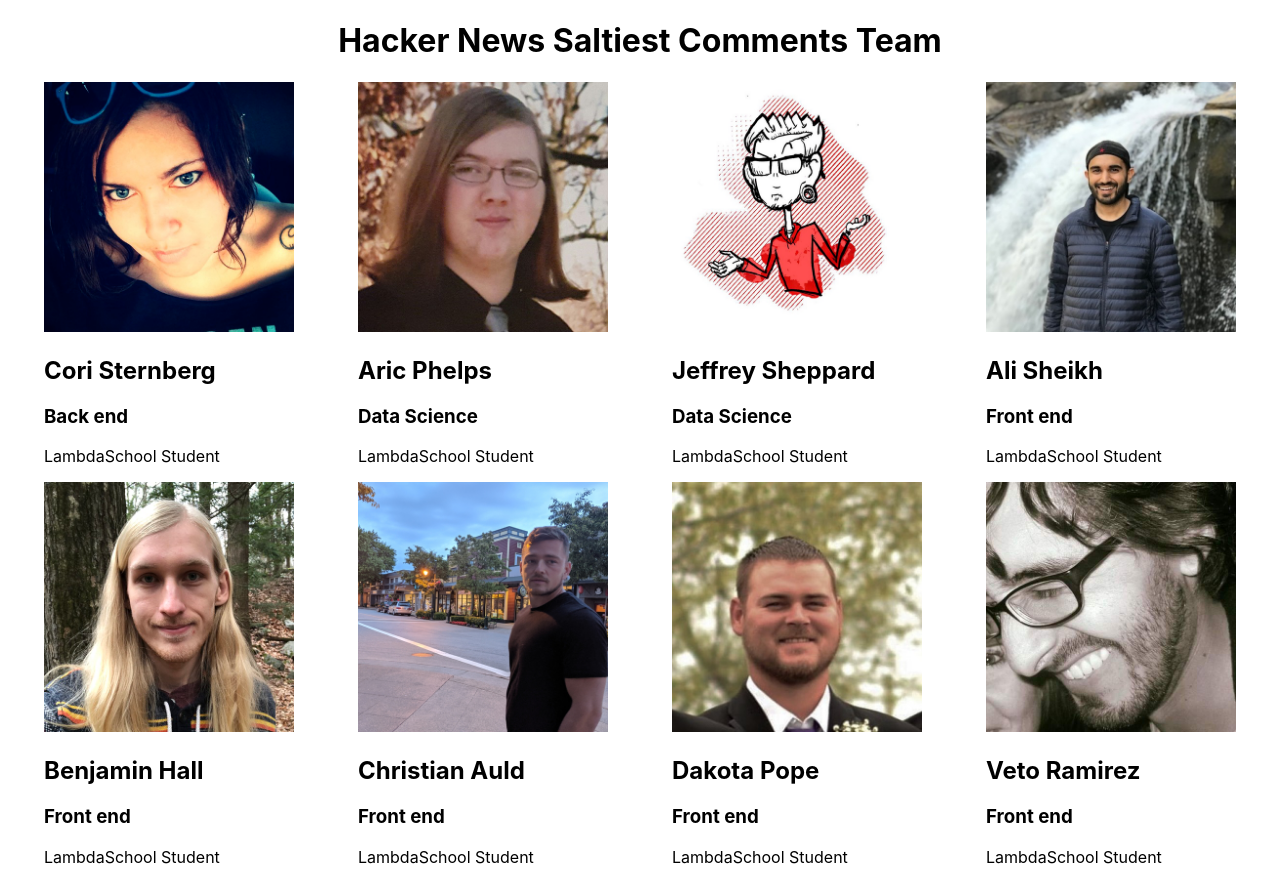
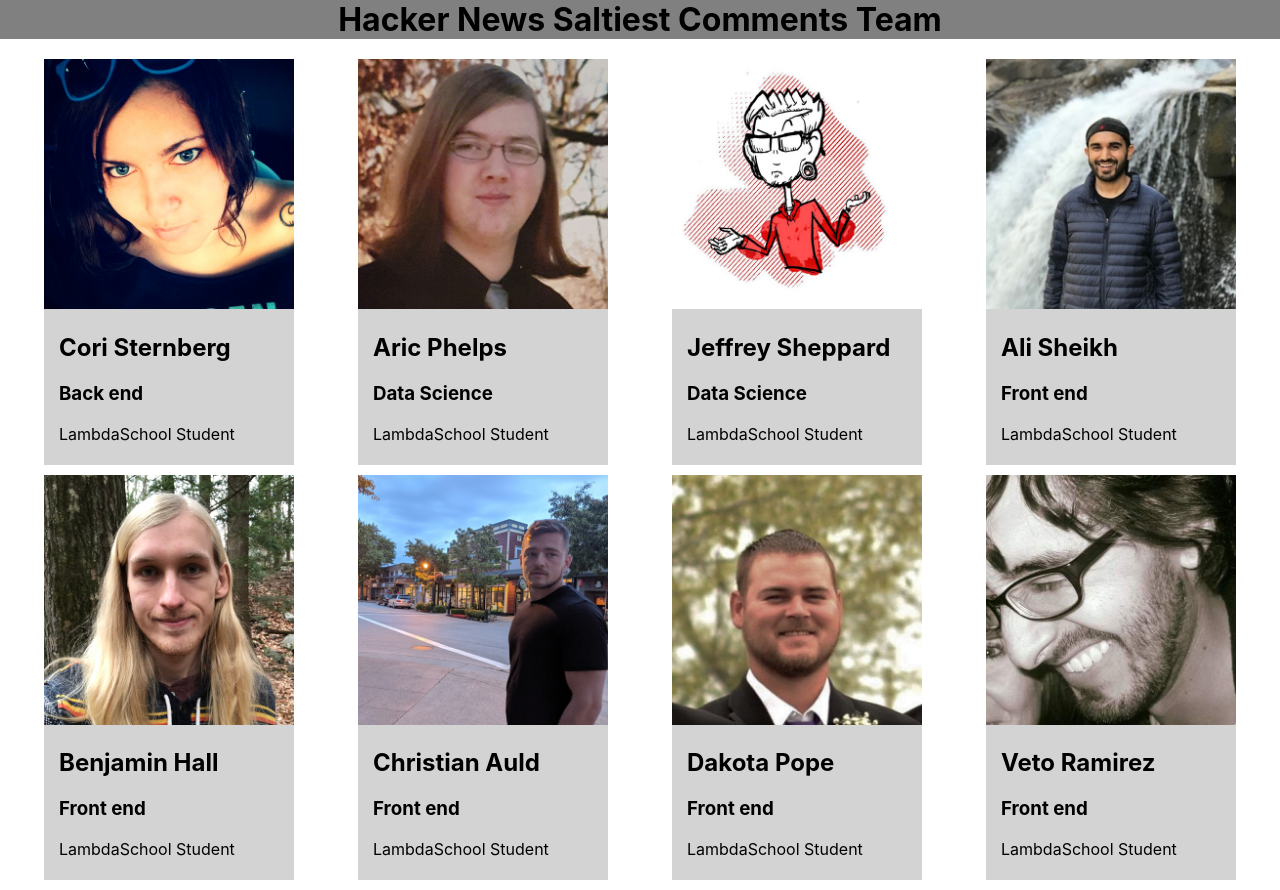
Before and after one commit to Build-Week-Hacker-News-Salt-1/Front-end, a React (Create React App) app in the folder salty-news/: page /about in a window 1280 px wide. Built offline with nearby package versions, Linux system fonts and the light colour scheme.

Commit message:
Rework about page styles

```diff
--- a/salty-news/src/components/about/index.jsx
+++ b/salty-news/src/components/about/index.jsx
@@ -2,22 +2,31 @@ import React from 'react';
 // import { Card, Header } from "semantic-ui-react";
 import Team from './team';
 import styled from 'styled-components';
+import Header from '../Header';
 
 let Card = styled.div`
-    margin: 0 20px;
+    margin: 0 20px 10px;
+    background: lightgray;
 
     img {
         width: 250px;
         height: 250px;
         object-fit: cover;
     }
+
+    .padded {
+        padding: 0 15px 5px;
+    }
 `;
 
 const About = () => {
     return (
         <div>
+            {/* {<Header />} */}
             <h1 id="header" style={{
+                margin: "0 0 20px",
                 textAlign: "center",
+                background: "grey",
             }}>Hacker News Saltiest Comments Team</h1>
 
             <div style={{
@@ -30,9 +39,11 @@ const About = () => {
                     return (
                         <Card key={name}>
                             <img src={img} alt={name}/>
-                            <h2>{name}</h2>
-                            <h3>{role}</h3>
-                            <p>{bio || "LambdaSchool Student"}</p>
+                            <div className="padded">
+                                <h2>{name}</h2>
+                                <h3>{role}</h3>
+                                <p>{bio || "LambdaSchool Student"}</p>
+                            </div>
                         </Card>
                     )
                 })}
```
